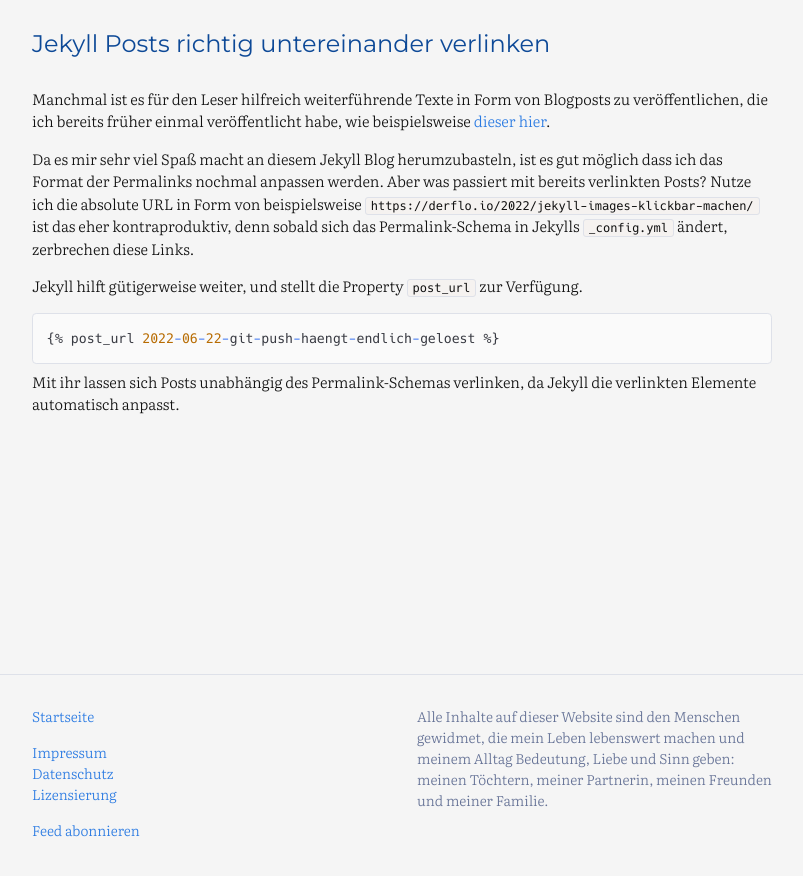
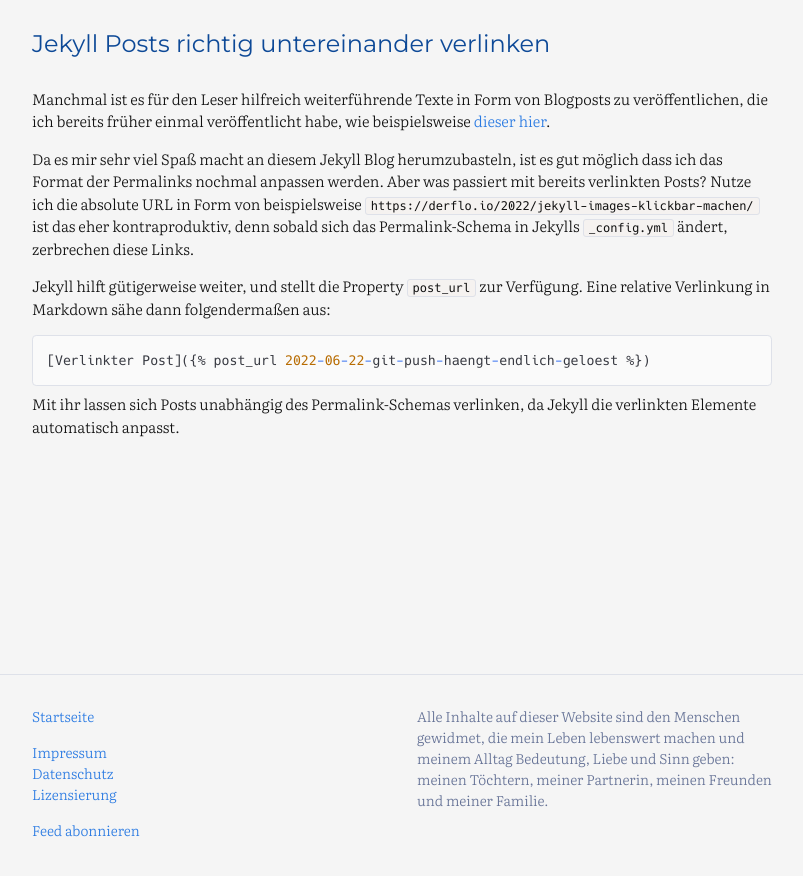
Before and after one commit to flowinho/reboot, a Jekyll site: the page built from _posts/2022-06-23-jekyll-posts-richtig-verlinken.md, in a window 1280 px wide. Shown: the top 876 px of the page, without its empty margins (238-1041 px from the left). Built offline with Jekyll 4.4.1, drawn with Linux system fonts in a browser that asks for light colours.

Commit message:
Add markdown syntax

````diff
--- a/_posts/2022-06-23-jekyll-posts-richtig-verlinken.md
+++ b/_posts/2022-06-23-jekyll-posts-richtig-verlinken.md
@@ -8,10 +8,10 @@ Manchmal ist es für den Leser hilfreich weiterführende Texte in Form von Blogp
 
 Da es mir sehr viel Spaß macht an diesem Jekyll Blog herumzubasteln, ist es gut möglich dass ich das Format der Permalinks nochmal anpassen werden. Aber was passiert mit bereits verlinkten Posts? Nutze ich die absolute URL in Form von beispielsweise `https://derflo.io/2022/jekyll-images-klickbar-machen/` ist das eher kontraproduktiv, denn sobald sich das Permalink-Schema in Jekylls `_config.yml` ändert, zerbrechen diese Links.
 
-Jekyll hilft gütigerweise weiter, und stellt die Property `post_url` zur Verfügung.
+Jekyll hilft gütigerweise weiter, und stellt die Property `post_url` zur Verfügung. Eine relative Verlinkung in Markdown sähe dann folgendermaßen aus:
 
 ```liquid
-{% raw %}{% post_url 2022-06-22-git-push-haengt-endlich-geloest %}{% endraw %}
+{% raw %}[Verlinkter Post]({% post_url 2022-06-22-git-push-haengt-endlich-geloest %}){% endraw %}
 ```
 
 Mit ihr lassen sich Posts unabhängig des Permalink-Schemas verlinken, da Jekyll die verlinkten Elemente automatisch anpasst.
````
